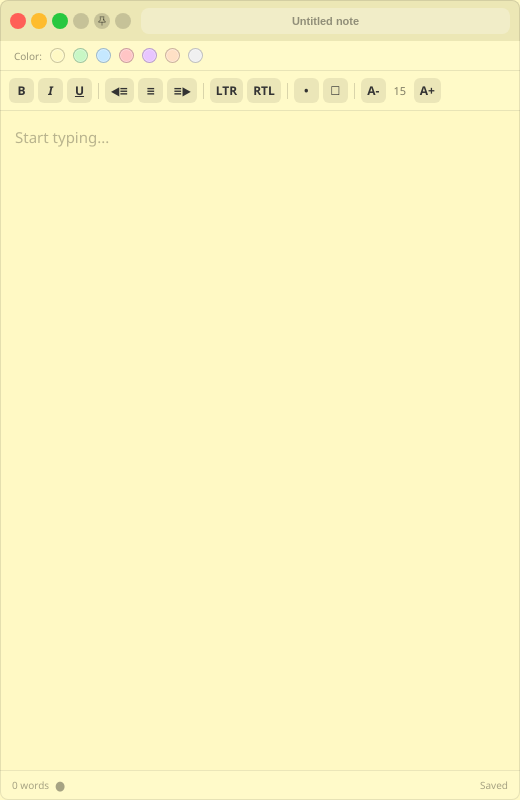
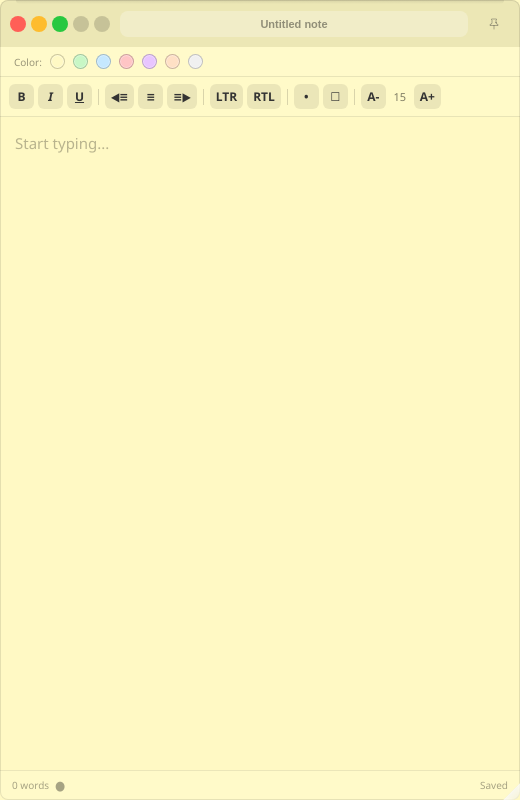
Before and after one commit to mark-XXI/ray-s-note, an Electron app: page note.html in a window 520 px wide. Drawn offline with Linux system fonts and the light colour scheme; no server answers.

Commit message:
feat(pin): enhance note initialization and pinning functionality

```diff
--- a/note.html
+++ b/note.html
@@ -25,6 +25,7 @@
 
       #note-shell {
         --corner-radius: 8px;
+        position: relative;
         width: 100%;
         height: 100vh;
         min-height: 0;
@@ -35,6 +36,35 @@
         isolation: isolate;
         background: var(--nc, #fff9c4);
         box-shadow: inset 0 0 0 1px rgba(34, 33, 30, 0.12);
+      }
+
+      /* Physical-paper cues only while the note is attached to the desktop.
+         The upper edge looks adhered; the lower corner gently lifts.
+         Decorative layers never capture mouse or keyboard input. */
+      #note-shell:has(#wb-pin:not(.pinned))::before {
+        content: "";
+        position: absolute;
+        top: 0;
+        left: 16px;
+        right: 16px;
+        height: 4px;
+        border-radius: 0 0 6px 6px;
+        background: linear-gradient(to bottom, rgba(23, 22, 20, 0.10), transparent);
+        pointer-events: none;
+        z-index: 3;
+      }
+      #note-shell:has(#wb-pin:not(.pinned))::after {
+        content: "";
+        position: absolute;
+        right: 0;
+        bottom: 0;
+        width: 17px;
+        height: 17px;
+        background: linear-gradient(135deg, transparent 48%, rgba(255, 255, 255, 0.77) 51%, rgba(255, 255, 255, 0.32));
+        clip-path: polygon(100% 0, 100% 100%, 0 100%);
+        filter: drop-shadow(-1px -1px 1px rgba(30, 25, 20, 0.14));
+        pointer-events: none;
+        z-index: 3;
       }
 
       #titlebar {
@@ -85,25 +115,56 @@
         outline: 2px solid rgba(34, 34, 34, 0.72);
         outline-offset: 2px;
       }
-      #wb-close { background: #ff5f57; }
-      #wb-hide { background: #febc2e; }
-      #wb-new { background: #28c840; }
+      #wb-close {
+        background: #ff5f57;
+      }
+      #wb-hide {
+        background: #febc2e;
+      }
+      #wb-new {
+        background: #28c840;
+      }
       #wb-dash,
-      #wb-toolbar,
-      #wb-pin {
+      #wb-toolbar {
         background: rgba(0, 0, 0, 0.16);
       }
-      #wb-pin {
-        color: rgba(0, 0, 0, 0.48);
-      }
       #wb-dash:hover,
-      #wb-toolbar:hover,
-      #wb-pin:hover {
+      #wb-toolbar:hover {
         background: rgba(0, 0, 0, 0.24);
       }
+
+      /* Dedicated non-draggable hit area keeps the pin clickable inside the title bar. */
+      #pin-click-zone {
+        -webkit-app-region: no-drag;
+        position: relative;
+        z-index: 2;
+        flex: none;
+        display: flex;
+        align-items: center;
+        justify-content: center;
+        width: 32px;
+        height: 32px;
+        margin-left: auto;
+      }
+      #pin-click-zone #wb-pin { margin-left: 0; }
+
+      /* Quiet pin at the opposite (right) corner of the note. */
+      #wb-pin {
+        -webkit-app-region: no-drag;
+        width: 28px;
+        height: 28px;
+        margin-left: auto;
+        flex-shrink: 0;
+        border: 0;
+        border-radius: 8px;
+        background: transparent;
+        color: rgba(32, 33, 36, 0.34);
+        box-shadow: none;
+        transition: background 140ms ease, color 140ms ease;
+      }
       #wb-pin svg {
-        width: 10px;
-        height: 10px;
+        width: 12px;
+        height: 12px;
         display: block;
         stroke: currentColor;
         stroke-width: 2;
@@ -111,19 +172,45 @@
         stroke-linecap: round;
         stroke-linejoin: round;
         pointer-events: none;
+        transition: width 140ms ease, height 140ms ease;
+      }
+      #wb-pin:hover {
+        transform: none;
+        background: rgba(0, 0, 0, 0.055);
+        color: rgba(32, 33, 36, 0.62);
       }
       #wb-pin.pinned {
-        background: rgba(0, 0, 0, 0.3);
-        box-shadow: inset 0 0 0 1px rgba(0, 0, 0, 0.16);
+        background: transparent;
+        color: rgba(20, 22, 26, 0.88);
+        box-shadow: none;
       }
-      #wb-pin.pinned:hover,
+      #wb-pin.pinned svg {
+        width: 17px;
+        height: 17px;
+        stroke-width: 2.2;
+      }
+      #wb-pin.pinned:hover {
+        background: rgba(0, 0, 0, 0.055);
+        color: rgba(20, 22, 26, 0.98);
+      }
       #wb-pin:focus-visible {
-        color: rgba(0, 0, 0, 0.78);
+        color: rgba(20, 22, 26, 0.88);
       }
       #wb-pin:disabled {
         cursor: wait;
         opacity: 0.65;
       }
+      @media (prefers-reduced-motion: reduce) {
+        #wb-pin,
+        #wb-pin svg { transition: none; }
+      }
+
+      /* An unpinned note keeps a quiet gray pushpin; pinning enlarges and
+         darkens the same glyph. The note surface itself conveys adhesion. */
+      #wb-pin:not(.pinned) { color: rgba(32, 33, 36, 0.34); }
+      #wb-pin:not(.pinned):hover { color: rgba(32, 33, 36, 0.62); }
+      #wb-pin .pin-glyph { display: block; }
+      #wb-pin.pinned .pin-glyph { width: 17px; height: 17px; }
 
       #note-title {
         -webkit-app-region: no-drag;
@@ -215,8 +302,12 @@
         font-family: "Segoe UI", Tahoma, Arial, sans-serif;
         user-select: none;
       }
-      .tb:hover { background: rgba(0, 0, 0, 0.18); }
-      .tb.on { background: rgba(0, 0, 0, 0.22); }
+      .tb:hover {
+        background: rgba(0, 0, 0, 0.18);
+      }
+      .tb.on {
+        background: rgba(0, 0, 0, 0.22);
+      }
       .tb:focus-visible {
         outline: 2px solid rgba(34, 34, 34, 0.72);
         outline-offset: 1px;
@@ -266,7 +357,9 @@
         padding-inline-start: 27px;
         list-style-position: outside;
       }
-      #editor ul { list-style-type: disc; }
+      #editor ul {
+        list-style-type: disc;
+      }
       #editor li {
         padding-inline-start: 2px;
         overflow-wrap: anywhere;
@@ -335,7 +428,9 @@
         font-size: 13px;
         line-height: 1;
       }
-      #save-lbl { margin-left: auto; }
+      #save-lbl {
+        margin-left: auto;
+      }
 
       button.cd {
         padding: 0;
@@ -343,10 +438,16 @@
         -webkit-appearance: none;
       }
       @media (prefers-reduced-motion: reduce) {
-        .wb, .cd, .tb { transition: none !important; }
+        .wb,
+        .cd,
+        .tb {
+          transition: none !important;
+        }
       }
 
-      ::-webkit-scrollbar { width: 4px; }
+      ::-webkit-scrollbar {
+        width: 4px;
+      }
       ::-webkit-scrollbar-thumb {
         background: rgba(0, 0, 0, 0.18);
         border-radius: 4px;
@@ -357,22 +458,41 @@
     <div id="note-shell">
       <div id="titlebar">
         <div id="win-btns">
-          <button class="wb" id="wb-close" type="button" title="Close" aria-label="Close note">×</button>
-          <button class="wb" id="wb-hide" type="button" title="Hide" aria-label="Hide note">−</button>
-          <button class="wb" id="wb-new" type="button" title="New Note" aria-label="New note">+</button>
-          <button class="wb" id="wb-dash" type="button" title="Dashboard" aria-label="Open dashboard">≡</button>
           <button
             class="wb"
-            id="wb-pin"
+            id="wb-close"
             type="button"
-            aria-pressed="false"
-            aria-label="Pin note on top"
-            title="Pin note on top"
+            title="Close"
+            aria-label="Close note"
           >
-            <svg aria-hidden="true" viewBox="0 0 24 24">
-              <path d="M16 9V4l1-1V2H7v1l1 1v5a4 4 0 0 1-4 4v2h16v-2a4 4 0 0 1-4-4Z" />
-              <path d="M12 15v7" />
-            </svg>
+            ×
+          </button>
+          <button
+            class="wb"
+            id="wb-hide"
+            type="button"
+            title="Hide"
+            aria-label="Hide note"
+          >
+            −
+          </button>
+          <button
+            class="wb"
+            id="wb-new"
+            type="button"
+            title="New Note"
+            aria-label="New note"
+          >
+            +
+          </button>
+          <button
+            class="wb"
+            id="wb-dash"
+            type="button"
+            title="Dashboard"
+            aria-label="Open dashboard"
+          >
+            ≡
           </button>
           <button
             class="wb"
@@ -395,10 +515,30 @@
           aria-label="Note title"
           placeholder="Untitled note"
         />
+        <div id="pin-click-zone">
+        <button
+            class="wb"
+            id="wb-pin"
+            type="button"
+            aria-pressed="false"
+            aria-label="Pin note on top"
+            title="Pin note on top"
+          >
+            <svg class="pin-glyph" aria-hidden="true" viewBox="0 0 24 24">
+              <path
+                d="M16 9V4l1-1V2H7v1l1 1v5a4 4 0 0 1-4 4v2h16v-2a4 4 0 0 1-4-4Z"
+              />
+              <path d="M12 15v7" />
+            </svg>
+        </button>
+        </div>
       </div>
 
       <div id="color-row" role="group" aria-label="Note colors">
-        <span style="font-size: 10px; color: rgba(0, 0, 0, 0.4); margin-left: 2px">Color:</span>
+        <span
+          style="font-size: 10px; color: rgba(0, 0, 0, 0.4); margin-left: 2px"
+          >Color:</span
+        >
         <button type="button" class="cd" style="background: #fff9c4" data-c="#FFF9C4" title="Yellow" aria-label="Yellow note color" aria-pressed="false"></button>
         <button type="button" class="cd" style="background: #c8f7c5" data-c="#C8F7C5" title="Green" aria-label="Green note color" aria-pressed="false"></button>
         <button type="button" class="cd" style="background: #c5e8ff" data-c="#C5E8FF" title="Blue" aria-label="Blue note color" aria-pressed="false"></button>
@@ -411,29 +551,47 @@
       <div id="toolbar" role="toolbar" aria-label="Note formatting">
         <button class="tb" data-format="bold" title="Bold"><b>B</b></button>
         <button class="tb" data-format="italic" title="Italic"><i>I</i></button>
-        <button class="tb" data-format="underline" title="Underline"><u>U</u></button>
+        <button class="tb" data-format="underline" title="Underline">
+          <u>U</u>
+        </button>
         <div class="sep"></div>
         <button class="tb" data-align="left" title="Align Left">◀≡</button>
         <button class="tb" data-align="center" title="Center">≡</button>
         <button class="tb" data-align="right" title="Align Right">≡▶</button>
         <div class="sep"></div>
-        <button class="tb" data-direction="ltr" title="Left to Right (English)">LTR</button>
-        <button class="tb" data-direction="rtl" title="Right to Left (Arabic)">RTL</button>
+        <button class="tb" data-direction="ltr" title="Left to Right (English)">
+          LTR
+        </button>
+        <button class="tb" data-direction="rtl" title="Right to Left (Arabic)">
+          RTL
+        </button>
         <div class="sep"></div>
         <button class="tb" data-command="bullet" title="Bullet Point">•</button>
-        <button class="tb" data-command="task" title="Task / Checkbox">☐</button>
+        <button class="tb" data-command="task" title="Task / Checkbox">
+          ☐
+        </button>
         <div class="sep"></div>
-        <button class="tb" data-font-delta="-1" title="Decrease Font">A-</button>
+        <button class="tb" data-font-delta="-1" title="Decrease Font">
+          A-
+        </button>
         <span id="sz-lbl">15</span>
         <button class="tb" data-font-delta="1" title="Increase Font">A+</button>
       </div>
 
-      <div id="editor" contenteditable="true" spellcheck="false" data-ph="Start typing..." role="textbox" aria-label="Note content" aria-multiline="true"></div>
+      <div
+        id="editor"
+        contenteditable="true"
+        spellcheck="false"
+        data-ph="Start typing..."
+        role="textbox" aria-label="Note content" aria-multiline="true"
+      ></div>
 
       <div id="statusbar">
         <span id="wc" aria-live="off">0 words</span>
         <span id="save-dot" title="Saved" aria-hidden="true">●</span>
-        <span id="save-lbl" role="status" aria-live="polite" aria-atomic="true">Saved</span>
+        <span id="save-lbl" role="status" aria-live="polite" aria-atomic="true"
+          >Saved</span
+        >
       </div>
     </div>
 
--- a/src/preload/note.js
+++ b/src/preload/note.js
@@ -6,6 +6,7 @@ contextBridge.exposeInMainWorld('raysNote', {
     if (typeof callback !== 'function') return;
     ipcRenderer.on('init', (_event, note) => callback(note));
   },
+  requestInit() { ipcRenderer.send('request-note-init'); },
   onPinChanged(callback) {
     if (typeof callback !== 'function') return;
     ipcRenderer.on('note-pin-changed', (_event, pinned) => callback(pinned === true));
--- a/src/renderer/note.js
+++ b/src/renderer/note.js
@@ -57,6 +57,7 @@ async function toggleNotePin() {
 
 // ── Init ──────────────────────────────────────────────────────────────────────
 noteAPI.onInit((note) => {
+  if (noteId !== null) return; // An early push and the ready handshake may both arrive.
   noteId = note.id;
   noteColor = note.color || '#FFF9C4';
   fontSize = note.fontSize || 15;
@@ -351,3 +352,6 @@ document.addEventListener('keydown', (event) => {
     escape: toolbarVisible ? () => { toggleToolbar(); editor.focus(); } : undefined,
   });
 });
+
+// Register all note controls before requesting the initial note snapshot.
+noteAPI.requestInit();
```
Also changed, not shown: tests/pinning.test.js (+44 -0 lines), tests/security.test.js (+6 -1 lines).
